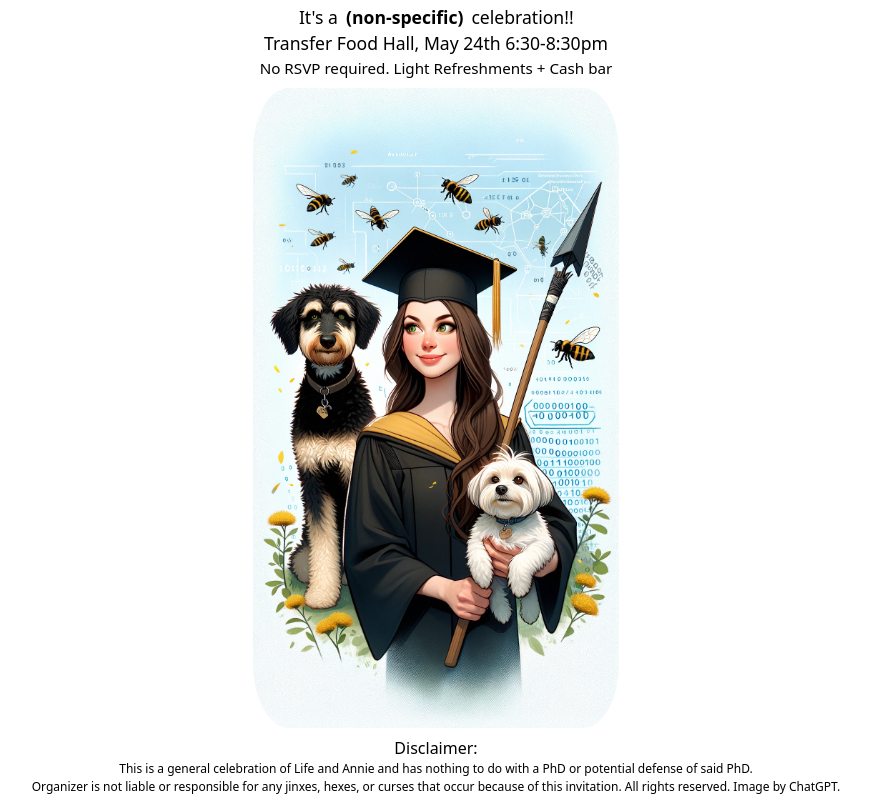
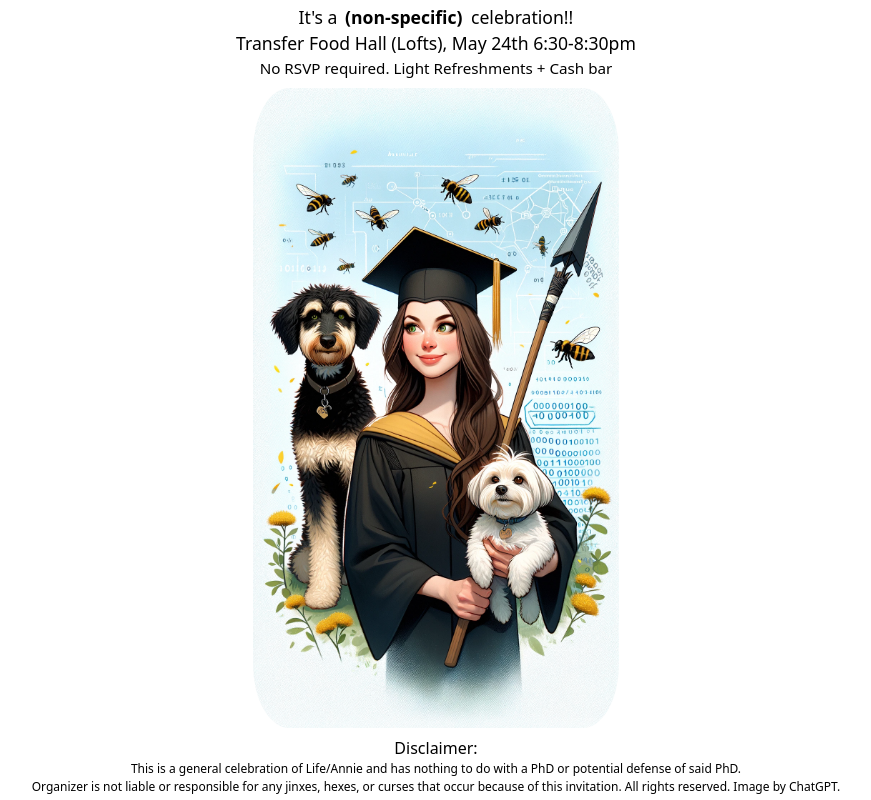
Before and after one commit to thorn91/thorn91.github.io, an Astro site: page /annvitation in a window 1280 px wide. Shown: the whole page, without its empty margins (204-1075 px from the left). Built offline with nearby package versions, Linux system fonts and the light colour scheme; Astro itself is replaced by a stand-in of ours.

```diff
--- a/src/pages/annvitation.astro
+++ b/src/pages/annvitation.astro
@@ -12,7 +12,7 @@ import { Image } from "astro:assets";
                     (non-specific)
                 </div><span>celebration!!</span>
             </h1>
-            <h2>Transfer Food Hall, May 24th 6:30-8:30pm</h2>
+            <h2>Transfer Food Hall (Lofts), May 24th 6:30-8:30pm</h2>
             <h3>No RSVP required. Light Refreshments + Cash bar</h3>
         </div>
         <Image
@@ -23,7 +23,7 @@ import { Image } from "astro:assets";
         <div class="disclaimer">
             <h1>Disclaimer:</h1>
             <p>
-                This is a general celebration of Life and Annie and has nothing
+                This is a general celebration of Life/Annie and has nothing
                 to do with a PhD or potential defense of said PhD.
             </p>
             <p>
```
